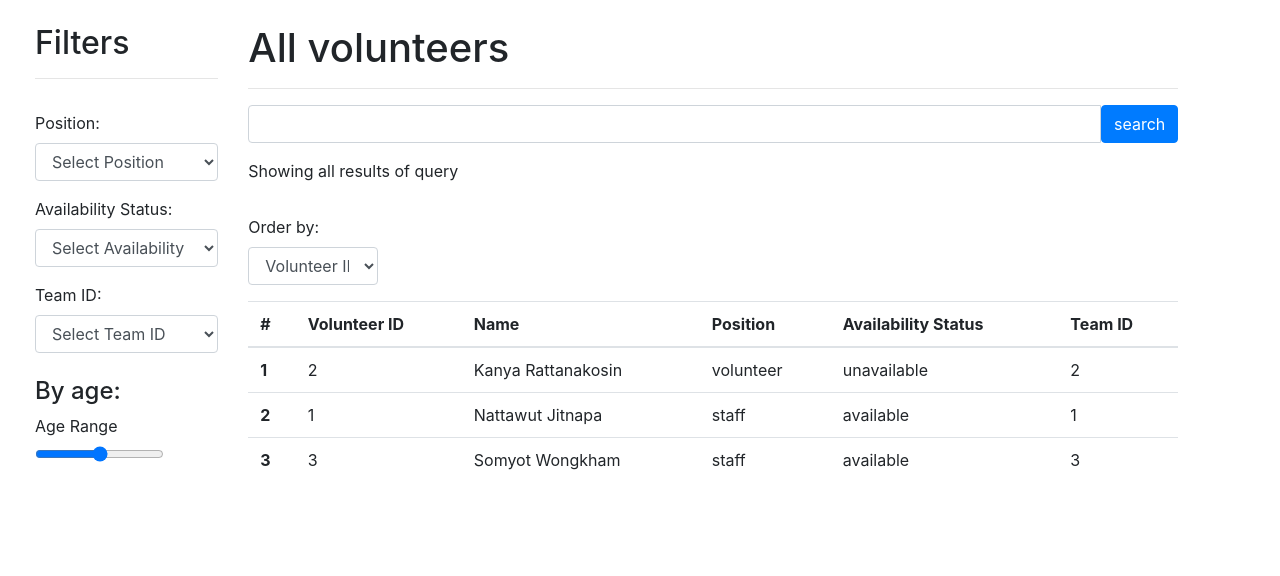
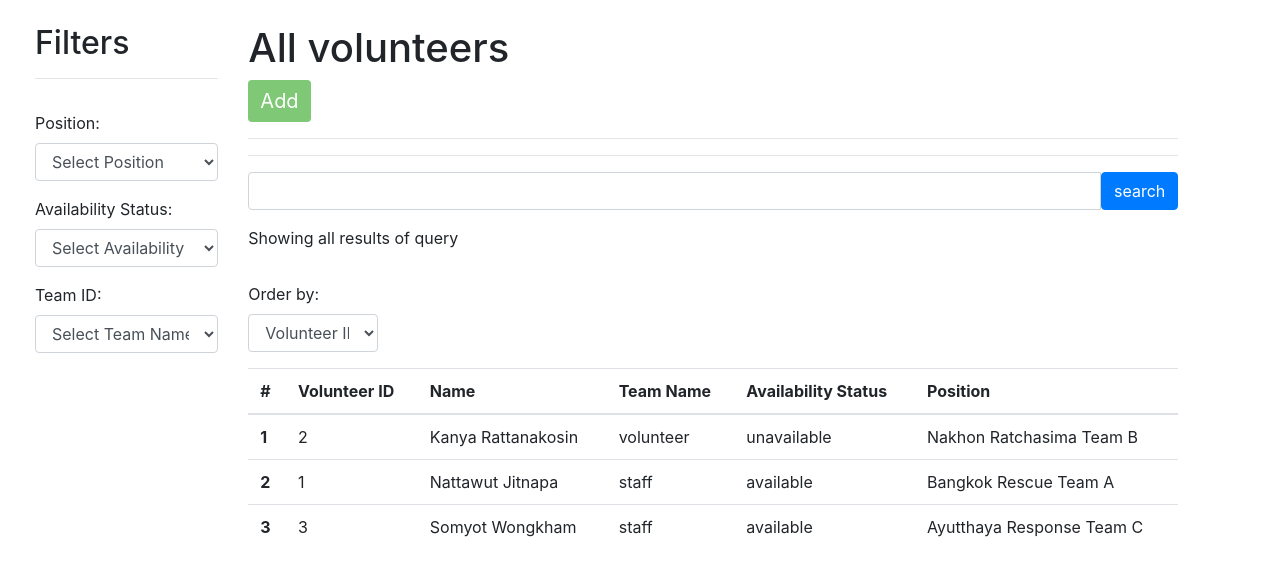
Before and after one commit to yxzuz/Flood-Relief-Center, a Django app: page /volunteers/ in a window 1280 px wide. Shown: the part 56-632 px from the top of the page. Run offline with Django 5.2, Linux system fonts and the light colour scheme; data comes from the database, SQL or seed files in the repository; some libraries are stand-ins or nearby versions.

Commit message:
can use volunteer add select

```diff
--- a/flood_relief_center/models.py
+++ b/flood_relief_center/models.py
@@ -60,7 +60,7 @@ class RescueTeam(models.Model):
     teamID = models.AutoField(primary_key=True)
     teamName = models.CharField(max_length=100)
     taskType = models.CharField(max_length=100)
-    area = models.ForeignKey(AffectedArea, on_delete=models.SET_NULL, null=True)
+    center = models.ForeignKey(ReliefCenter, on_delete=models.SET_NULL, null=True)
 
     def __str__(self):
         return self.teamName
@@ -98,7 +98,6 @@ class Volunteer(models.Model):
     position = models.CharField(max_length=30, choices=[('staff', 'Staff'), ('volunteer', 'Volunteer')])
     availabilityStatus = models.CharField(max_length=50, choices=[('available', 'Available'), ('unavailable', 'Unavailable')])
     team = models.ForeignKey(RescueTeam, on_delete=models.SET_NULL, null=True)
-    center = models.ForeignKey(ReliefCenter, on_delete=models.SET_NULL, null=True)
 
     def __str__(self):
         return self.name
@@ -106,9 +105,8 @@ class Volunteer(models.Model):
 class Donation(models.Model):
     donationID = models.AutoField(primary_key=True)
     donorName = models.CharField(max_length=100)
-    donation_type = models.CharField(max_length=50, choices=[('money', 'Money'), ('supplies', 'Supplies'), ('other', 'Other')],null=True,blank=True)
+    donation_type = models.CharField(max_length=50, choices=[('money', 'Money'), ('supplies', 'Supplies'), ('medical', 'Medical'), ('relief', 'Relief')],null=True,blank=True)
     amount = models.DecimalField(max_digits=10, decimal_places=2)
-    package = models.ForeignKey(AidPackage, on_delete=models.SET_NULL, null=True, blank=True)
     donationDate = models.DateField()
 
     def clean(self):
--- a/flood_relief_center/templates/flood_relief_center/volunteers.html
+++ b/flood_relief_center/templates/flood_relief_center/volunteers.html
@@ -42,32 +42,25 @@
                                                 {% endfor %}
                                             </select>
 
-                                            <label for="team_id" class="mt-3">Team ID:</label>
-                                            <select id="team_id" name="selected_team_id" class="form-control">
-                                                <option value="" selected disabled>Select Team ID</option>
-                                                {% for id in teamID %}
-                                                    <option value="{{ id }}">{{ id }}</option>
+                                            <label for="team_name" class="mt-3">Team ID:</label>
+                                            <select id="team_name" name="selected_team_name" class="form-control">
+                                                <option value="" selected disabled>Select Team Name</option>
+                                                {% for name in teams %}
+                                                    <option value="{{ name }}">{{ name }}</option>
                                                 {% endfor %}
                                             </select>
 
 
                                         </div>
 
-                                        <!-- Age Range Slider -->
-                                        <br />
-                                        <h4>By age:</h4>
-                                        <label for="customRange2" class="form-label">Age Range</label>
-                                        <input type="range" class="form-range" min="0" max="100" id="customRange2" value="{{ age }}">
-                                        <span id="ageValue">{{ age }}</span>
-
-
-
-
                                 </div> <!-- END FILTERS -->
 
                                 <!-- BEGIN RESULT -->
                                 <div class="col-md-9 full-width">
                                     <h1><i class="fa fa-file-o"></i> All volunteers</h1>
+                                    <div class="container" style="display: inline-block; justify-content: flex-end; align-items:flex-end; width: 100%; margin-right:0%; padding-left: 0px">
+                                        <a class="btn btn-add" style="background-color: rgb(126, 200, 118); color: white; border:0px; font-size: 20px;" href="{% url 'flood-relief-center:add-volunteer' %}" role="button">Add</a></div>
+                                        <hr>
                                     <hr>
 
                                     <!-- Search Input-->
@@ -105,10 +98,11 @@
                                                     <th scope="col">#</th>
                                                     <th scope="col">Volunteer ID</th>
                                                     <th scope="col">Name</th>
+                                                    <th scope="col">Team Name</th>
+
+                                                    <th scope="col">Availability Status</th>
                                                     <th scope="col">Position</th>
-<!--                                                    <th scope="col">Center</th>-->
-                                                    <th scope="col">Availability Status</th>
-                                                    <th scope="col">Team ID</th>
+
                                                 </tr>
                                             </thead>
                                             <tbody>
@@ -120,7 +114,7 @@
                                                         <td>{{ volunteer.name }}</td>
                                                         <td>{{ volunteer.position }}</td>
                                                         <td>{{ volunteer.availabilityStatus }}</td> <!-- Correct spelling -->
-                                                        <td>{{ volunteer.team_id }}</td>
+                                                        <td>{{ volunteer.team.teamName}}</td>
                                                     </tr>
                                                 {% endfor %}
 
--- a/flood_relief_center/urls.py
+++ b/flood_relief_center/urls.py
@@ -10,5 +10,6 @@ urlpatterns = [
     path("relief-centers/<int:centerID>/", views.ReliefCenterDetailView.as_view(), name="relief-center-detail"),
     path("victims/", views.VictimsListView.as_view(), name="victims"),
     path("affected-areas/", views.AffectedAreaListView.as_view(), name="affected-areas"),
-    path('volunteers/', views.VolunteersListView.as_view(), name='volunteers')
+    path('volunteers/', views.VolunteersListView.as_view(), name='volunteers'),
+    path("add-volunteer/", views.add_volunteer, name="add-volunteer"),
 ]
--- a/flood_relief_center/views.py
+++ b/flood_relief_center/views.py
@@ -1,8 +1,10 @@
-from django.shortcuts import render, get_object_or_404
+from django.shortcuts import render, redirect
 
+from django.urls import reverse
 from django.views.generic import ListView
 from django.db.models import Q
-from .models import ReliefCenter, Donation, Victim, AffectedArea, Volunteer
+from .models import ReliefCenter, Donation, Victim, AffectedArea, Volunteer, RescueTeam
+from .forms import VolunteerForm
 
 # Create your views here.
 CENTER = [center.name for center in ReliefCenter.objects.all()]
@@ -10,11 +12,15 @@ STATUS = [('safe', 'Safe'), ('injured', 'Injured'), ('missing', 'Missing')]
 RISK_LEVEL = [(1, 'Low'), (2, 'Moderate'), (3, 'High'),
               (4, 'Critical'), (5, 'Severe')]
 POSITION = [('staff', 'Staff'), ('volunteer', 'Volunteer')]
-AVALIABILITY_STATUS = ['Available', 'Unavaliable']
-TEAM_ID = ['1', '2', '3', '4', '5']
+AVALIABILITY_STATUS = ['available', 'unavailable']
+
 
 def index(request):
     return render(request, "flood_relief_center/index.html")
+
+
+def get_team_name():
+    return [team.teamName for team in RescueTeam.objects.all()]
 
 
 class ReliefCentersListView(ListView):
@@ -107,13 +113,12 @@ class VolunteersListView(ListView):
         # context["centers"] = CENTER
         context["position"] = POSITION
         context["avaliability_status"] = AVALIABILITY_STATUS
-        context["teamID"] = TEAM_ID
+        context["teams"] = get_team_name()
         return context
 
     def get_search_query(self, queryset, search_query):
         if search_query:
-            queryset = queryset.filter(Q(name__icontains=search_query) | Q(volunteersID__icontains=search_query) | Q(position__icontains=search_query) | Q(
-                center__name__icontains=search_query) | Q(availabilityStatus__icontains=search_query) | Q(teamID__icontains=search_query))
+            queryset = queryset.filter(Q(name__icontains=search_query) | Q(position__icontains=search_query)  | Q(team__teamName__icontains=search_query))
         return queryset
 
     def get_queryset(self):
@@ -122,15 +127,17 @@ class VolunteersListView(ListView):
         # fixed_center_id = self.kwargs.get("centerID")
         search_query = self.request.GET.get("search_query", "")
         selected_position = self.request.GET.get("selected_position", "")
-        selected_avaliability_status = self.request.GET.get("selected_availability_status", "")
-        selected_team_id = self.request.GET.get("selected_teamID", "")
+        selected_avaliability_status = self.request.GET.get(
+            "selected_availability_status", "")
+        selected_team_name = self.request.GET.get("selected_team_name", "")
         ordered_by = self.request.GET.get("orderparam", "name")
         # age_range = self.request.GET.get("age_range", None)
 
-        print("searchq",search_query)
-        print("elect",selected_position)
+        print("searchq", search_query)
+        print("elect", selected_position)
+        print("ava", selected_avaliability_status)
+        print("team", selected_team_name)
         queryset = (Volunteer.objects.all())
-                    # .filter(center__centerID=fixed_center_id))
 
         # Apply search filter
         if search_query:
@@ -142,11 +149,23 @@ class VolunteersListView(ListView):
 
         # Apply avaliability status filter
         if selected_avaliability_status:
-            queryset = queryset.filter(availabilityStatus=selected_avaliability_status)
+            queryset = queryset.filter(
+                availabilityStatus=selected_avaliability_status)
 
         # Apply team id status filter
-        if selected_team_id:
-            queryset = queryset.filter(teamID=selected_team_id)
+        if selected_team_name:
+            queryset = queryset.filter(team__teamName=selected_team_name)
 
         print(queryset)
         return queryset.order_by(ordered_by)
+
+
+def add_volunteer(request):
+    form = VolunteerForm()
+    if request.method == 'POST':
+        form = VolunteerForm(request.POST)
+        if form.is_valid():
+            form.save()
+            return redirect(reverse("flood-relief-center:volunteers"))
+    context = {"form": form}
+    return render(request, "flood_relief_center/add_volunteer.html", context)
--- a/mysite/settings.py
+++ b/mysite/settings.py
@@ -38,6 +38,7 @@ INSTALLED_APPS = [
     "django.contrib.messages",
     "django.contrib.staticfiles",
     "flood_relief_center.apps.FloodReliefCenterConfig",
+    "widget_tweaks",
 ]
 
 MIDDLEWARE = [
```
Also changed, not shown: flood_relief_center/forms.py (added, +9 -0 lines), flood_relief_center/templates/flood_relief_center/add_volunteer.html (added, +29 -0 lines), flood_relief_center/migrations/0013_remove_donation_package_remove_rescueteam_area_and_more.py (added).
